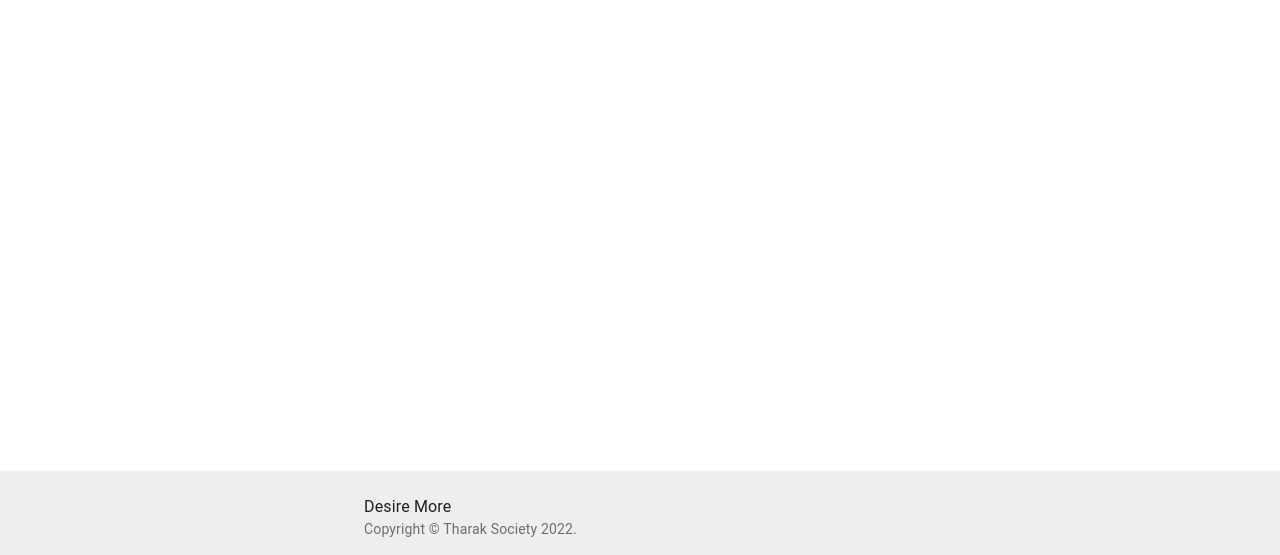
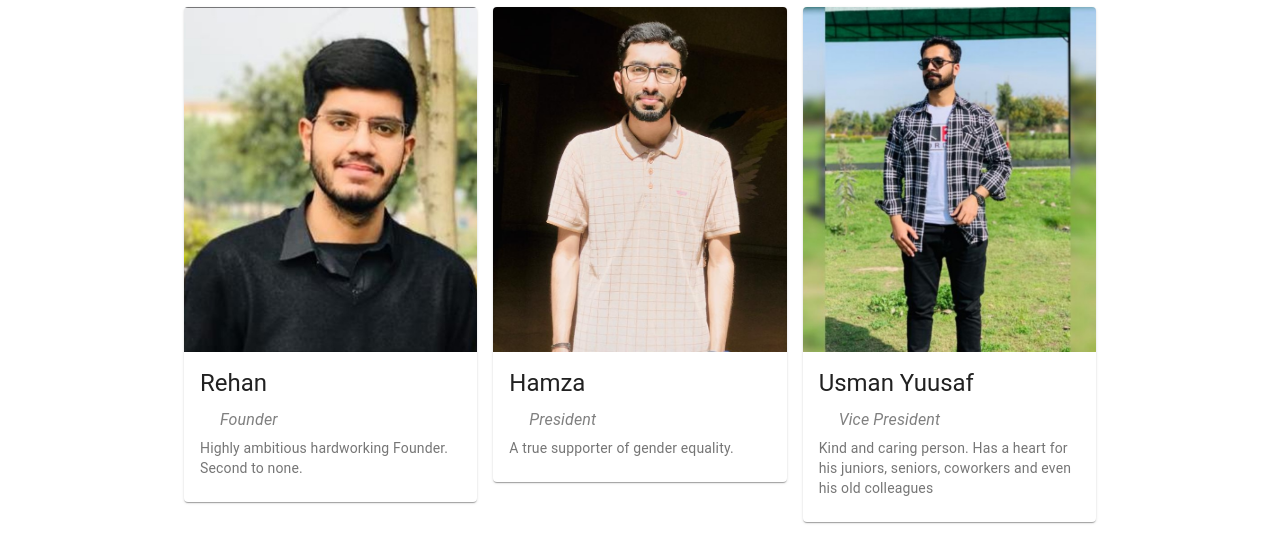
Before and after one commit to testvers/ts, a Gatsby site: page /about in a window 1280 px wide. Shown: the part 237-792 px from the top of the page. Built offline with nearby package versions, Linux system fonts and the light colour scheme; Gatsby itself is replaced by a stand-in of ours.

Commit message:
Update about.tsx

```diff
--- a/src/pages/about.tsx
+++ b/src/pages/about.tsx
@@ -39,7 +39,7 @@ const AboutUs: FC = () => {
 
       <Typography variant="h4">Members:</Typography>
       <div className={classed.root}>
-        {/*<Grid container spacing={2}>
+        <Grid container spacing={2}>
         <Grid item xs={12} sm={12} md={6} lg={4} xl={4}>
             <Cards
               alt="Founder"
@@ -85,7 +85,7 @@ const AboutUs: FC = () => {
               img={Shakeel}
             />
           </Grid>
-        </Grid>*/}
+        </Grid>
       </div>
     </Container>
   )
```
